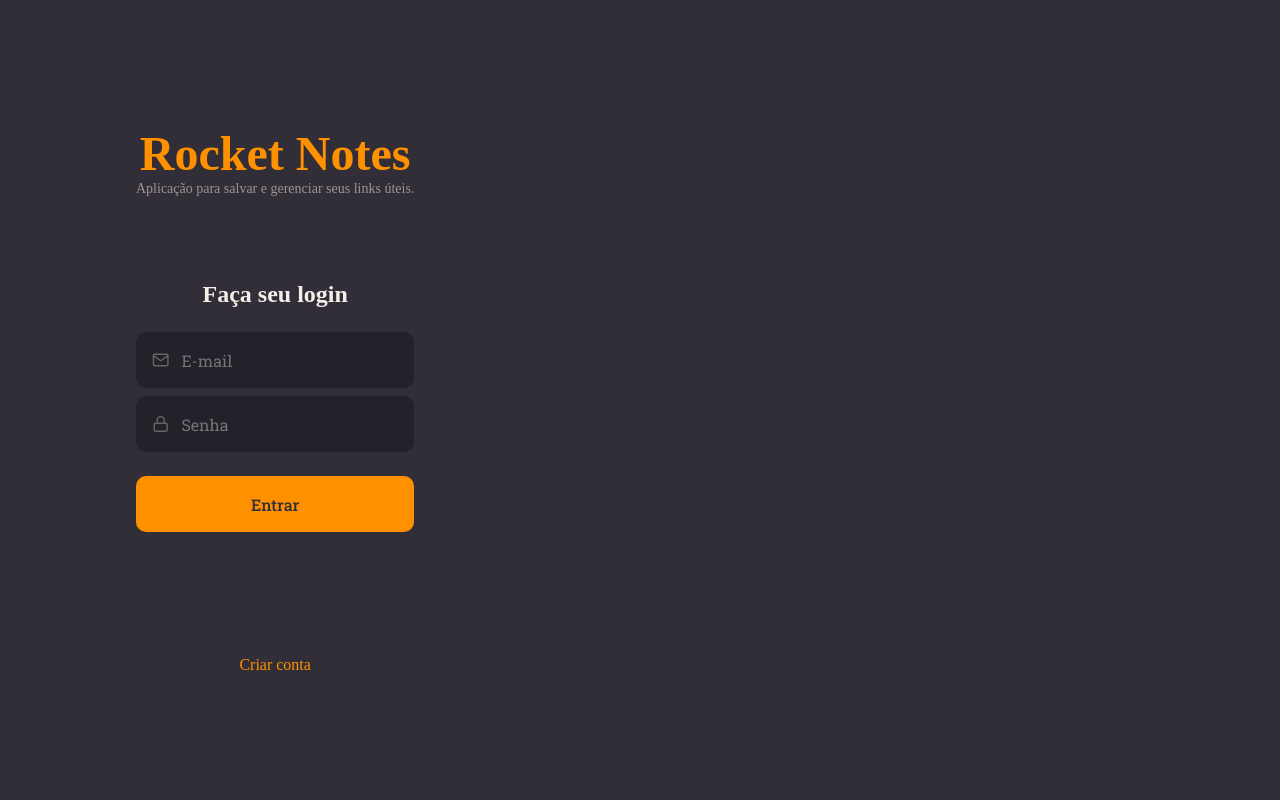
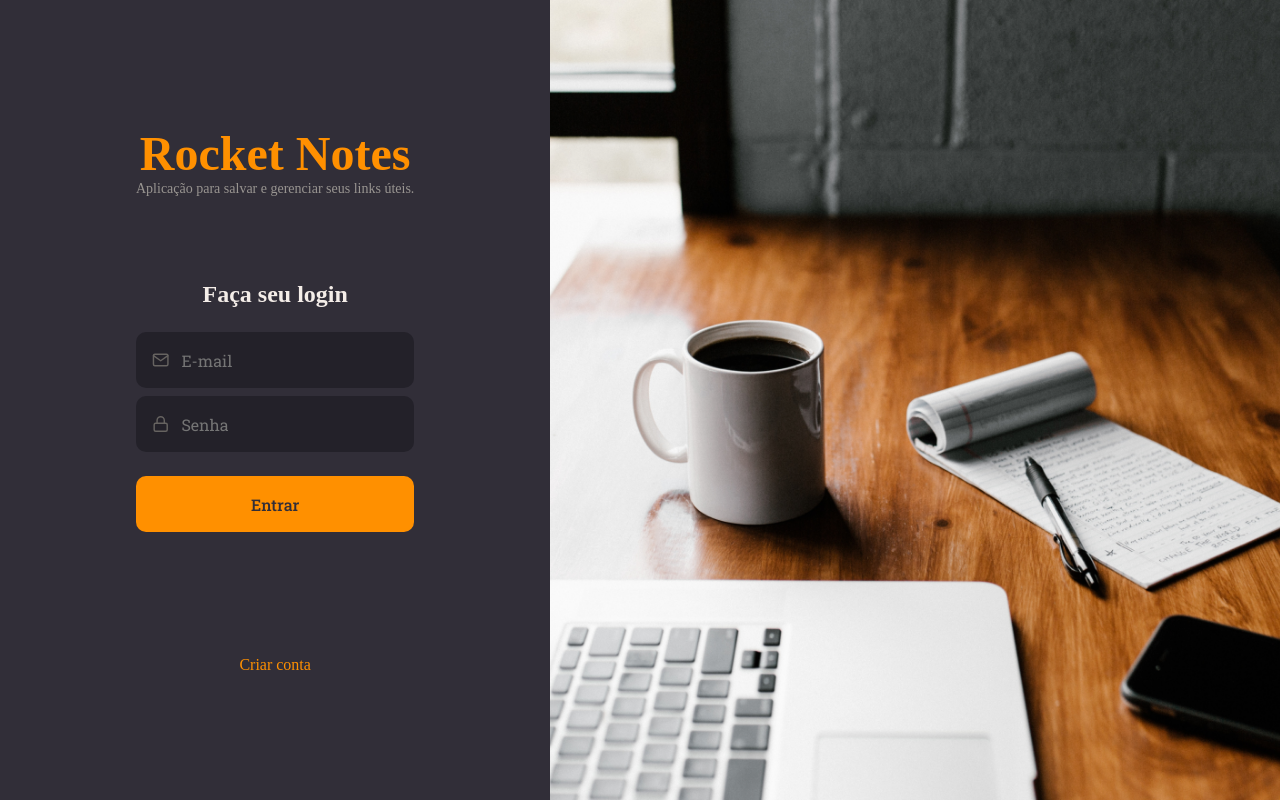
Before and after one commit to RenanFachin/RS_RocketNotesFront, a React (Vite) app: page / in a window 1280 px wide. Built offline with nearby package versions, Linux system fonts and the light colour scheme.

Commit message:
Adicionada uma imagem de background na pasta Assets. Feita a importação da backgroundImg para ser utilziada no styles.js. Criada uma styled.div chamada BackGround para receber essa imagem e exportada para o index.jsx para que seja de fato utilizada na página

```diff
--- a/src/pages/Signin/index.jsx
+++ b/src/pages/Signin/index.jsx
@@ -1,4 +1,4 @@
-import { Container, Form } from './styles'; // Importando o elemento Container criado no style.js
+import { Container, Form, Background } from './styles'; // Importando o elemento Container criado no style.js
 import { FiMail, FiLock} from 'react-icons/fi' // Fazendo o import de um ícone da bibliteca react-icons
 
 import { Input } from '../../components/Input'; // Importando o componente INPUT
@@ -35,6 +35,8 @@
                 </a>
 
             </Form>
+
+            <Background />
         </Container>
     )
 }
--- a/src/pages/Signin/styles.js
+++ b/src/pages/Signin/styles.js
@@ -1,4 +1,5 @@
 import styled from "styled-components"; // Importaçao inicial do styled
+import backgroundImg from '../../assets/background.png' // Fazendo o import da imagem de background
 
 // Criando uma constante container (sendo uma div) e já exportando ela para ser utilzada no index.jsx
 export const Container = styled.div`
@@ -11,6 +12,8 @@
 // Criando uma constante Form (sendo um form) e já exportando ela para ser utilzada no index.jsx
 export const Form = styled.form`
     padding: 0 136px;
+
+    /* border: 8px solid #fff; */ // só para conferir onde que tá a borda
 
     display: flex;
     flex-direction: column;
@@ -45,3 +48,10 @@
         color: ${({theme})=>theme.COLORS.ORANGE}
     }
 `;
+
+// Criação de um novo componente para agrupar as caracteristicas de estilização da imagem
+export const Background = styled.div`
+    flex: 1; // Para ocupar todo o espaço disponível
+    background: url(${backgroundImg}) no-repeat center center; // (${backgroundImg}) é a maneira com que se usa a imagem importada
+    background-size: cover;
+`;
```
Also changed, not shown: src/assets/background.png (added).
